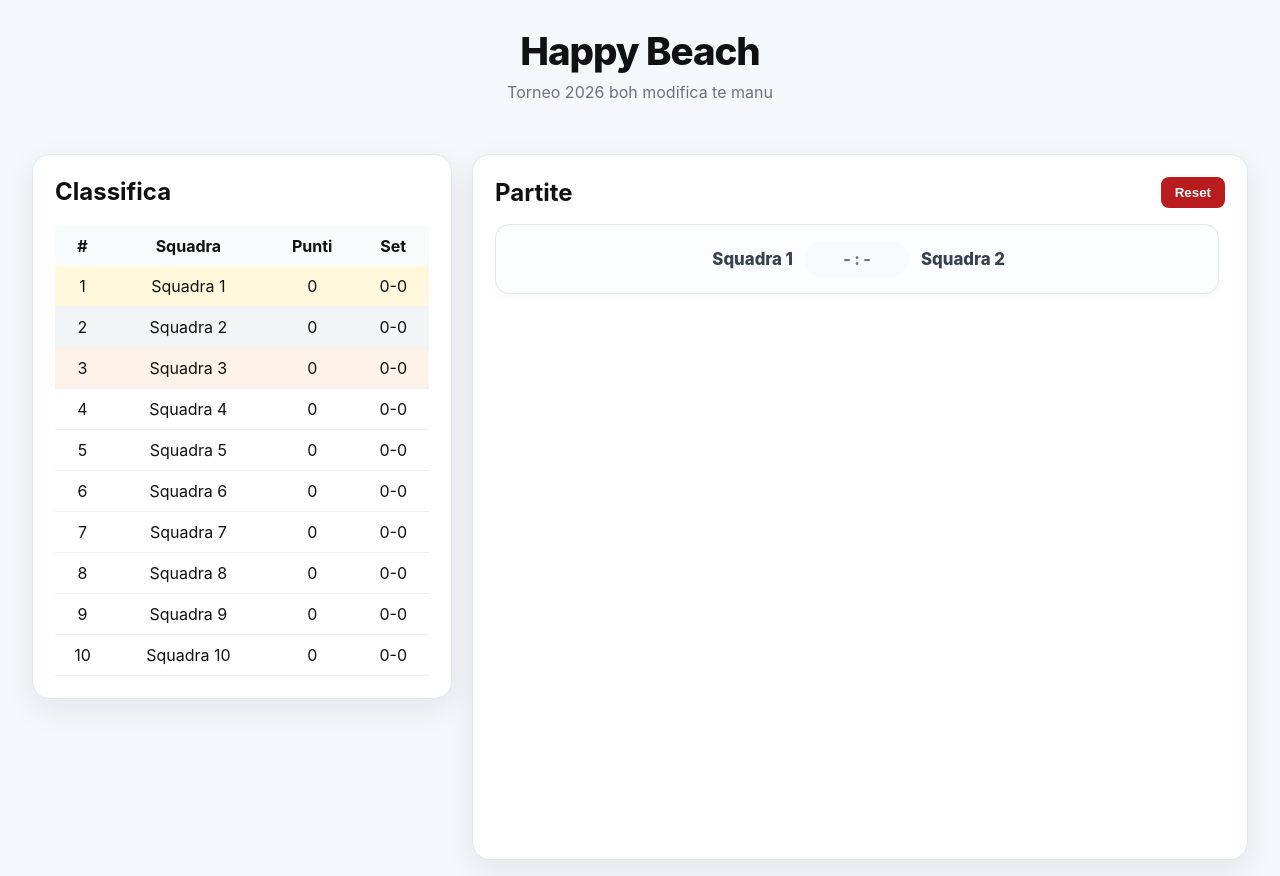
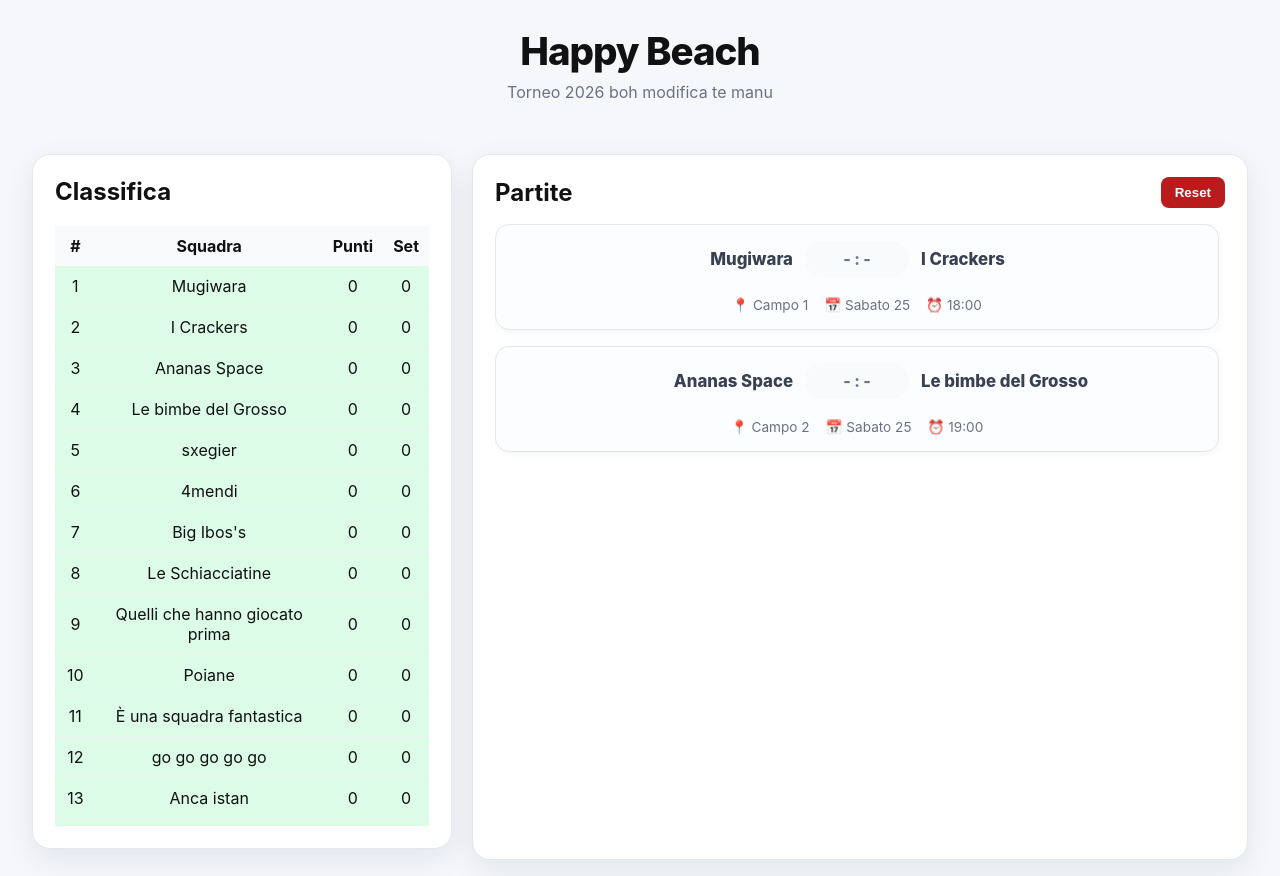
Before and after one commit to mattiaippoliti1-commits/happy-beach, a React (Create React App) app: page / in a window 1280 px wide. Built offline with nearby package versions, Linux system fonts and the light colour scheme.

Commit message:
migliorie grafiche a classifica

```diff
--- a/src/App.js
+++ b/src/App.js
@@ -178,13 +178,10 @@ function App() {
                       key={i}
                       style={{
                         textAlign: "center",
+                        // Per camboiare il colore delle prime n posizioni
                         background:
-                          i === 0
-                            ? "#fff8dc"
-                            : i === 1
-                            ? "#f3f4f6"
-                            : i === 2
-                            ? "#fff2e8"
+                          i <= 31
+                            ? "#DCFCE7"
                             : "transparent",
                         borderBottom: "1px solid #eef2f7"
                       }}
@@ -192,7 +189,11 @@ function App() {
                       <td style={{ padding: "10px" }}>{i + 1}</td>
                       <td style={{ padding: "10px" }}>{t.team}</td>
                       <td style={{ padding: "10px" }}>{t.points}</td>
-                      <td style={{ padding: "10px" }}>{t.won}-{t.lost}</td>
+                      <td style={{ padding: "10px" }}>
+                        {/* // Per mettere il segno + davanti ai set vinti in più rispetto a quelli persi */}
+                        {t.won - t.lost > 0 ? "+" : ""}
+                        {t.won - t.lost}
+                      </td>
                     </tr>
                   ))}
                 </tbody>
@@ -308,6 +309,23 @@ function App() {
               >
                 {m.team2}
               </div>
+
+              <div
+                style={{
+                  gridColumn: "1 / -1",
+                  marginTop: "8px",
+                  fontSize: "0.85rem",
+                  color: "#6b7280",
+                  display: "flex",
+                  justifyContent: "center",
+                  gap: "16px",
+                  flexWrap: "wrap"
+                }}
+              >
+                <span>📍 {m.campo || "-"}</span>
+                <span>📅 {m.giorno || "-"}</span>
+                <span>⏰ {m.ora || "-"}</span>
+              </div>
             </div>
           ))}
           </div>
--- a/src/matches.js
+++ b/src/matches.js
@@ -1,11 +1,24 @@
 const initialMatches = [
   {
     id: 1,
-    team1: "Squadra 1",
-    team2: "Squadra 2",
+    team1: "Mugiwara",
+    team2: "I Crackers",
     sets1: null,
-    sets2: null
-  }
+    sets2: null,
+    campo: "Campo 1",
+    giorno: "Sabato 25",
+    ora: "18:00"
+  },
+  {
+  id: 2,
+  team1: "Ananas Space",
+  team2: "Le bimbe del Grosso",
+  sets1: null,
+  sets2: null,
+  campo: "Campo 2",
+  giorno: "Sabato 25",
+  ora: "19:00"
+}
 ];
 
 export default initialMatches;
--- a/src/teams.js
+++ b/src/teams.js
@@ -1,14 +1,64 @@
 const teams = [
-  { id: 1, name: "Squadra 1" },
-  { id: 2, name: "Squadra 2" },
-  { id: 3, name: "Squadra 3" },
-  { id: 4, name: "Squadra 4" },
-  { id: 5, name: "Squadra 5" },
-  { id: 6, name: "Squadra 6" },
-  { id: 7, name: "Squadra 7" },
-  { id: 8, name: "Squadra 8" },
-  { id: 9, name: "Squadra 9" },
-  { id: 10, name: "Squadra 10" }
-];
+  {id:1,name:"Mugiwara"},
+  {id:2,name:"I Crackers"},
+  {id:3,name:"Ananas Space"},
+  {id:4,name:"Le bimbe del Grosso"},
+  {id:5,name:"sxegier"},
+  {id:6,name:"4mendi"},
+  {id:7,name:"Big Ibos's"},
+  {id:8,name:"Le Schiacciatine"},
+  {id:9,name:"Quelli che hanno giocato prima"},
+  {id:10,name:"Poiane"},
+  {id:11,name:"È una squadra fantastica"},
+  {id:12,name:"go go go go go"},
+  {id:13,name:"Anca istan"},
+  {id:14,name:"L'aura non c'è"},
+  {id:15,name:"I Tarallini"},
+  {id:16,name:"Albatros"},
+  {id:17,name:"Corza e Foraggio"},
+  {id:18,name:"Mobili Mobili Mobili"},
+  {id:19,name:"Chi ama la patata batta le mani"},
+  {id:20,name:"Ongin tonic"},
+  {id:21,name:"3 tigri contro 3 tigri"},
+  {id:22,name:"I pallalcolisti"},
+  {id:23,name:"Un gintonezio per favore"},
+  {id:24,name:"Una romanticheria per Mariotti"},
+  {id:25,name:"Idee per il nome???"},
+  {id:26,name:"Sesso & samba"},
+  {id:27,name:"Gli umili"},
+  {id:28,name:"Piace, sono pronti gli spiedini"},
+  {id:29,name:"Piccionstriker"},
+  {id:30,name:"I belli e la bestia"},
+  {id:31,name:"Paolo c’è!"},
+  {id:32,name:"Gigio team"},
+  {id:33,name:"A i come lunga, e ee yeye si ripete"},
+  {id:34,name:"Ogni volta che ci chiami una Guinness"},
+  {id:35,name:"Sbronzi di Riace"},
+  {id:36,name:"Chat GPT non aiuta"},
+  {id:37,name:"Not your business"},
+  {id:38,name:"Vertical isso"},
+  {id:39,name:"Thevolleisti"},
+  {id:40,name:"I diversamente agili"},
+  {id:41,name:"frecce rosse"},
+  {id:42,name:"Burkan"},
+  {id:43,name:"La maggica"},
+  {id:44,name:"Kinder Tette al Latte"},
+  {id:45,name:"Le bisce salterine"},
+  {id:46,name:"Mascìa e gli orsi"},
+  {id:47,name:"I peones"},
+  {id:48,name:"Volley essere un duro"},
+  {id:49,name:"Campo uno sul campo due"},
+  {id:50,name:"45 smalto bianco"},
+  {id:51,name:"team magini"},
+  {id:52,name:"Paris Saint Bagher"},
+  {id:53,name:"No stress"},
+  {id:54,name:"The charlatans"},
+  {id:55,name:"Litfiga"},
+  {id:56,name:"Le bimbe di Bona"},
+  {id:57,name:"I belli di notte"},
+  {id:58,name:"Pierre della Francesca"},
+  {id:59,name:"A pelle i figli di Pollo"},
+  {id:60,name:"Vercas"}
+]
 
 export default teams;
```
